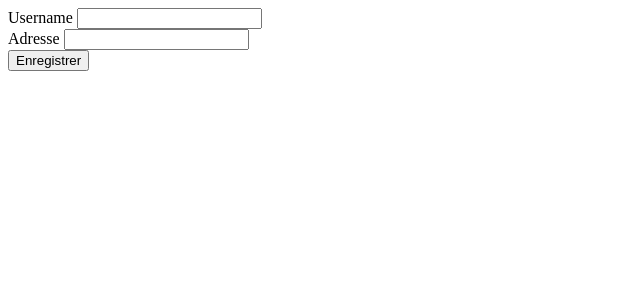
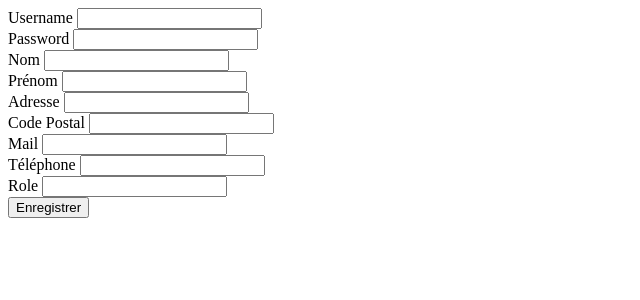
Before and after one commit to beriot/animaux, a PHP site: page /signup.php in a window 1280 px wide. Shown: the top 300 px of the page, without its empty margins (0-640 px from the left). Run offline with PHP 8.4, Linux system fonts and the light colour scheme; data that the repository does not hold is empty.

Commit message:
add signup

```diff
--- a/App/Controller/AnimalController.php
+++ b/App/Controller/AnimalController.php
@@ -31,7 +31,7 @@ class AnimalController extends Controller{
             $options = $_POST["options"];
 
             $this->dbInterface->save($animal, 'animal');
-            $animalId = $this->AnimalModel->findOneBy(["title" => $animal["title"]]);
+            $animalId = $this->AnimalModel->findOneBy(["nom" => $animal["nom"]]);
             $animalId = $animalId->id;
 
             foreach ($options as $option) {
--- a/App/Controller/UserController.php
+++ b/App/Controller/UserController.php
@@ -18,8 +18,12 @@ class UserController extends Controller{
     public function signup(){
         $message = "";
         try {
-            if(!empty($_POST) && !empty($_POST["username"])){
+            if(!empty($_POST) && !empty($_POST["username"]) && !empty($_POST["nom"]) && !empty($_POST["prenom"])
+                && !empty($_POST["adresse"]) && !empty($_POST["postal"]) && !empty($_POST["mail"])
+                && !empty($_POST["telephone"]) && !empty($_POST["role"])){
                 $_POST["password"] = $this->encoder->passwordEncode($_POST["password"]);
+
+
                 $this->interface->save($_POST, 'user');
                 return $this->redirectToRoute('home');
             }else {
--- a/App/View/animal/newView.php
+++ b/App/View/animal/newView.php
@@ -1,5 +1,5 @@
 <div class="container mt-5">
-    <form action="../../../public/index.php?page=save" method="POST">
+    <form action="index.php?page=newAnimal" method="POST">
         <div class="form-group">
             <label for="nom">Nom</label>
             <input type="text" class="form-control" id="nom" name="nom">
--- a/App/View/user/login.php
+++ b/App/View/user/login.php
@@ -5,7 +5,7 @@
             <input type="text" class="form-control" id="username" name="username">
         </div>
         <div class="form-group">
-            <label for="password">Adresse</label>
+            <label for="password">Password</label>
             <input type="password" class="form-control" id="password" name="password">
         </div>
         <button type="submit" class="btn btn-primary">Enregistrer</button>
--- a/App/View/user/signup.php
+++ b/App/View/user/signup.php
@@ -6,8 +6,36 @@
             <input type="text" class="form-control" id="username" name="username">
         </div>
         <div class="form-group">
-            <label for="password">Adresse</label>
+            <label for="password">Password</label>
             <input type="password" class="form-control" id="password" name="password">
+        </div>
+       <div class="form-group">
+            <label for="nom">Nom</label>
+            <input type="text" class="form-control" id="nom" name="nom">
+        </div>
+        <div class="form-group">
+            <label for="prenom">Prénom</label>
+            <input type="text" class="form-control" id="prenom" name="prenom">
+        </div>
+        <div class="form-group">
+            <label for="adresse">Adresse</label>
+            <input type="text" class="form-control" id="adresse" name="adresse">
+        </div>
+        <div class="form-group">
+            <label for="postal">Code Postal</label>
+            <input type="text" class="form-control" id="postal" name="postal">
+        </div>
+        <div class="form-group">
+            <label for="mail">Mail</label>
+            <input type="text" class="form-control" id="mail" name="mail">
+        </div>
+        <div class="form-group">
+            <label for="telephone">Téléphone</label>
+            <input type="text" class="form-control" id="telephone" name="telephone">
+        </div>
+        <div class="form-group">
+            <label for="role">Role</label>
+            <input type="text" class="form-control" id="role" name="role">
         </div>
         <button type="submit" class="btn btn-primary">Enregistrer</button>
     </form>
```
